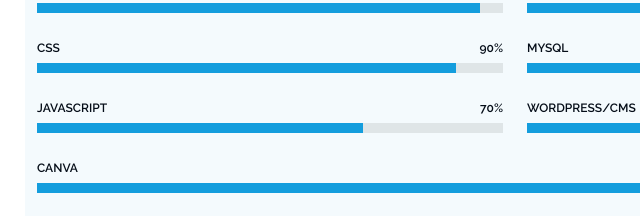
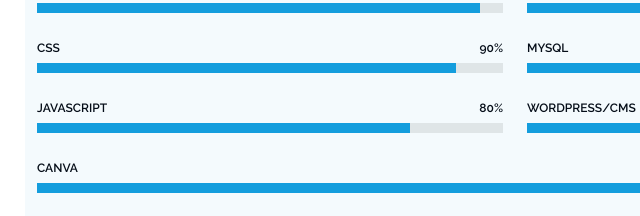
Before and after one commit to amisha-chouhan/amisha-portfolio, a plain HTML site: page index.html in a window 1280 px wide. Shown: the part 1462-1678 px from the top of the page, 275-915 px from the left. Drawn offline with nearby package versions, Linux system fonts and the light colour scheme.

Commit message:
update the Skill Section

```diff
--- a/index.html
+++ b/index.html
@@ -202,9 +202,9 @@
             </div>
 
             <div class="progress">
-              <span class="skill"><span>JavaScript</span> <i class="val">70%</i></span>
+              <span class="skill"><span>JavaScript</span> <i class="val">80%</i></span>
               <div class="progress-bar-wrap">
-                <div class="progress-bar" role="progressbar" aria-valuenow="70" aria-valuemin="0" aria-valuemax="100">
+                <div class="progress-bar" role="progressbar" aria-valuenow="80" aria-valuemin="0" aria-valuemax="100">
                 </div>
               </div>
             </div>
```
